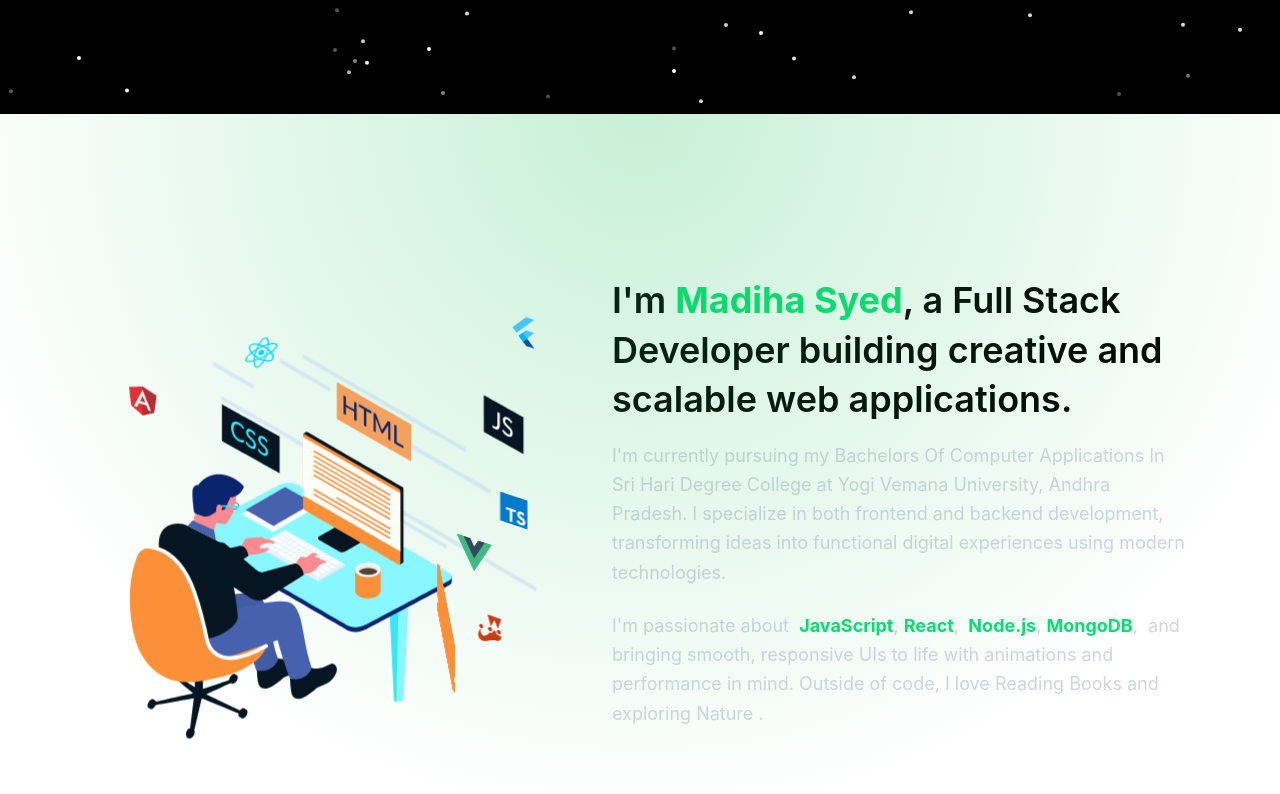
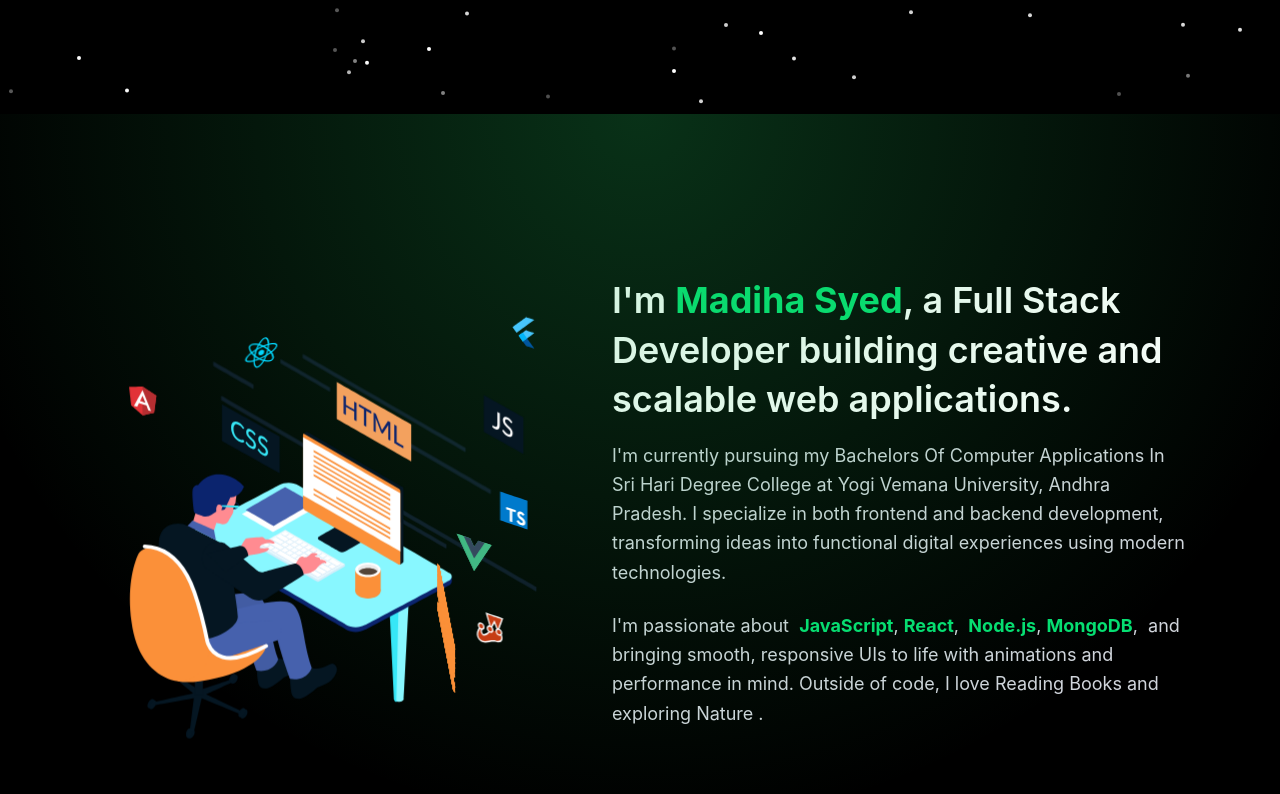
Before and after one commit to MADIHASYED919/Portfolio-MadihaSyed, a React (Vite) app: page / in a window 1280 px wide. Shown: the part 686-1480 px from the top of the page. Built offline with nearby package versions, Linux system fonts and the light colour scheme.

Commit message:
changes in about file

```diff
--- a/src/components/About.jsx
+++ b/src/components/About.jsx
@@ -7,7 +7,7 @@ import developer from "../assets/developer.json";
 
 export default function About() {
   return (
-    <section id="about" className="relative min-h-screen  bg-white dark:bg-black text-black dark:text-white flex flex-col md:flex-row items-center justify-center px-6 md:px-16 gap-10">
+    <section id="about" className="relative min-h-screen text-white bg-black flex flex-col md:flex-row items-center justify-center px-6 md:px-16 gap-10">
 
     {/* <div className="absolute inset-0 bg-[radial-gradient(circle_at_top,_rgba(34,197,94,0.25),_transparent_70%)] pointer-events-none"></div> */}
 
```
